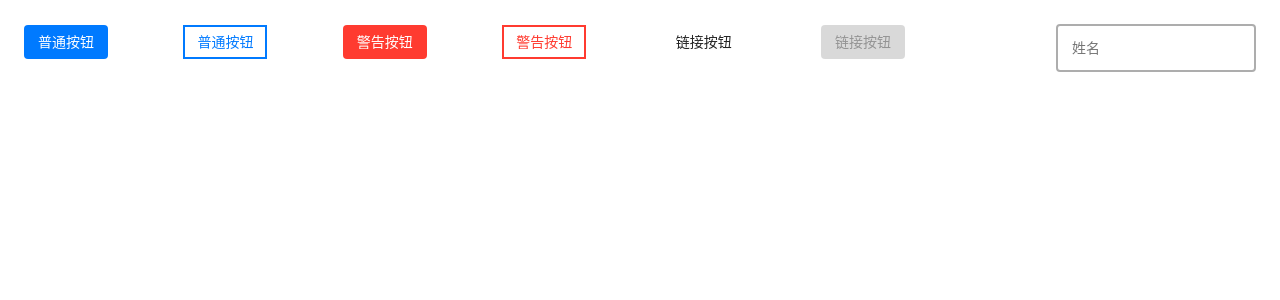
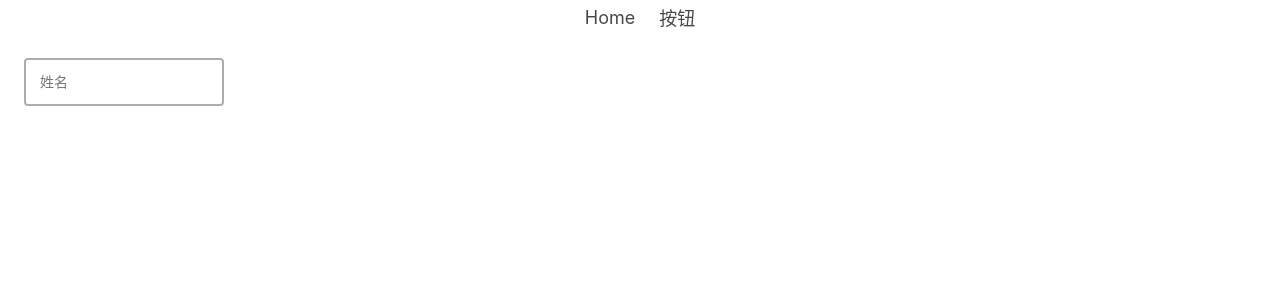
Before and after one commit to AerospaceXu/huz-ui, a React (Create React App) app: page /#/ in a window 1280 px wide. Shown: the top 300 px of the page. Built offline with nearby package versions, Linux system fonts and the light colour scheme.

Commit message:
feat: Create components-buttons page.

```diff
--- a/src/App.tsx
+++ b/src/App.tsx
@@ -1,13 +1,44 @@
 import React from 'react';
-import { HashRouter as Router, Switch, Route } from 'react-router-dom';
+import styled from 'styled-components';
+import {
+  HashRouter as Router, Switch, Route, Link,
+} from 'react-router-dom';
 
 import Home from './views/Home';
+import ComponentButtonPage from './views/ComponentButtonPage';
+
+const Nav = styled.nav`
+  width: 100%;
+
+  > ul > li {
+    margin: 4px 12px;
+    font-size: 18px;
+    color: rgba(0, 0, 0, 0.72);
+
+    &:hover {
+      color: rgba(0, 0, 0, 0.87);
+    }
+  }
+`;
 
 const App: React.FC = () => (
   <Router>
+    <Nav className="center">
+      <ul className="center">
+        <li>
+          <Link to="/">Home</Link>
+        </li>
+        <li>
+          <Link to="/components/buttons">按钮</Link>
+        </li>
+      </ul>
+    </Nav>
     <Switch>
-      <Route path="/">
+      <Route path="/" exact>
         <Home />
+      </Route>
+      <Route path="/components/buttons">
+        <ComponentButtonPage />
       </Route>
     </Switch>
   </Router>
--- a/src/index.css
+++ b/src/index.css
@@ -25,3 +25,18 @@ code {
   font-family: source-code-pro, Menlo, Monaco, Consolas, 'Courier New',
     monospace;
 }
+
+li {
+  list-style: none;
+}
+
+a {
+  color: inherit;
+  text-decoration: none;
+}
+
+.center {
+  display: flex;
+  justify-content: center;
+  align-items: center;
+}
--- a/src/library.tsx
+++ /dev/null
@@ -1,4 +0,0 @@
-import Button from './components/Button';
-import Input from './components/Input';
-
-export { Button, Input };
--- /dev/null
+++ b/src/views/ComponentButtonPage.tsx
@@ -0,0 +1,28 @@
+import React from 'react';
+import styled from 'styled-components';
+
+import Button from '../components/Button';
+
+const Wrapper = styled.div`
+  width: 100%;
+  > button {
+    margin: 8px;
+  }
+`;
+
+const ComponentButtonPage: React.FC = () => (
+  <Wrapper>
+    <Button>普通按钮</Button>
+    <Button isContained={false}>普通按钮</Button>
+    <Button type="danger">警告按钮</Button>
+    <Button type="danger" isContained={false}>
+      警告按钮
+    </Button>
+    <Button type="link">链接按钮</Button>
+    <Button type="danger" disable>
+      链接按钮
+    </Button>
+  </Wrapper>
+);
+
+export default ComponentButtonPage;
--- a/src/views/Home.tsx
+++ b/src/views/Home.tsx
@@ -1,7 +1,6 @@
 import React, { useState } from 'react';
 import styled from 'styled-components';
 
-import Button from '../components/Button';
 import Input from '../components/Input';
 
 const Wrapper = styled.div`
@@ -18,17 +17,6 @@ const Home: React.FC = () => {
     setValue(e.target.value);
   return (
     <Wrapper>
-      <Button>普通按钮</Button>
-      <Button isContained={false}>普通按钮</Button>
-      <Button type="danger">警告按钮</Button>
-      <Button type="danger" isContained={false}>
-        警告按钮
-      </Button>
-      <Button type="link">链接按钮</Button>
-      <Button type="danger" disable>
-        链接按钮
-      </Button>
-      <br />
       <Input label="姓名" value={value} onChange={handleInputChange} />
     </Wrapper>
   );
```
Also changed, not shown: package.json (+4 -4 lines), 2 other files (tests, documents, lock files or other folders).
